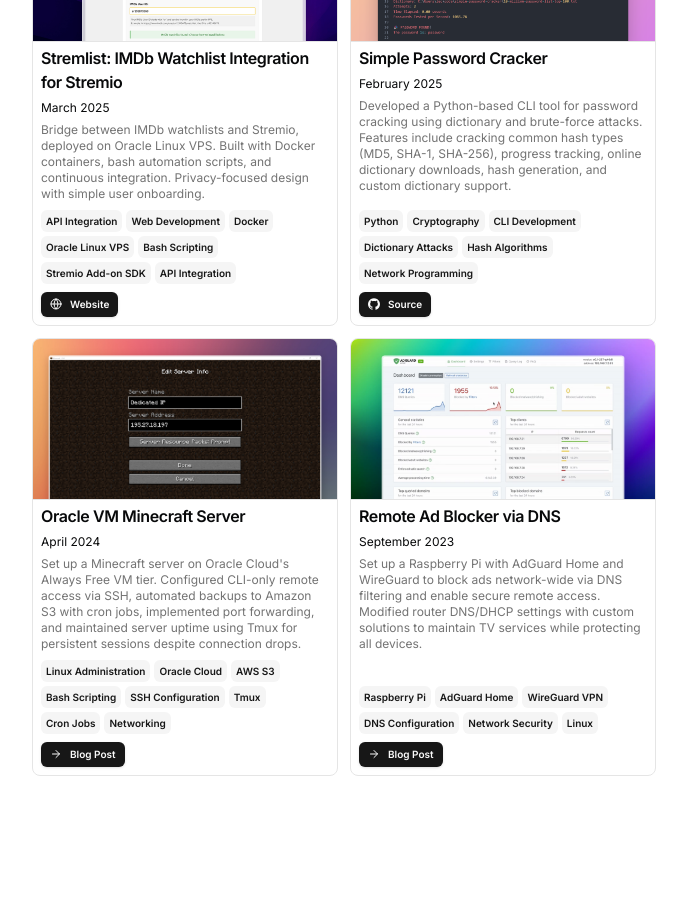
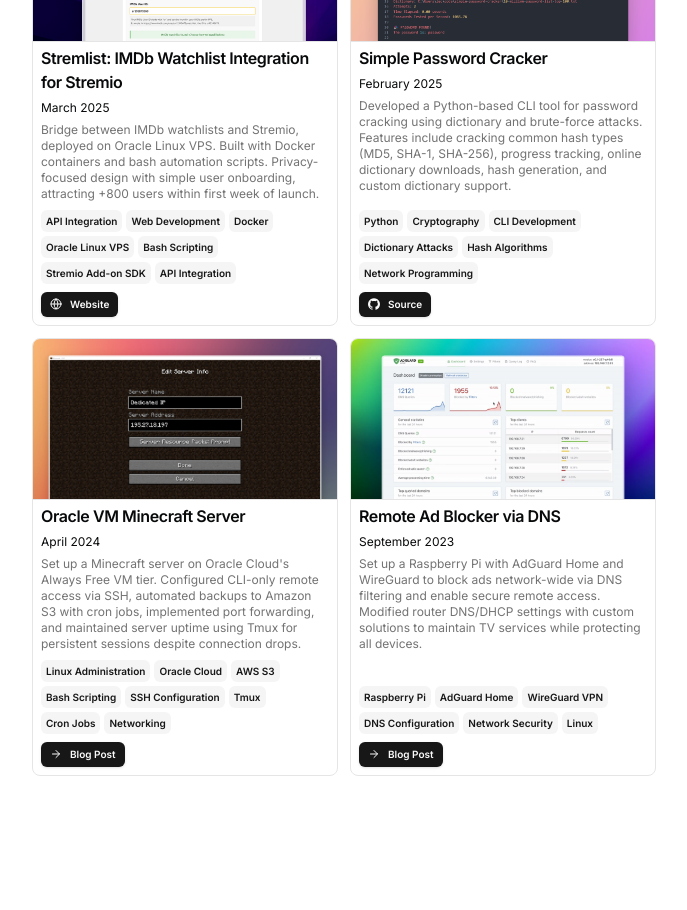
Before and after one commit to leo-mathurin/portfolio, a Next.js app: page / in a window 1280 px wide. Shown: the part 1700-2610 px from the top of the page, without its empty margins (296-983 px from the left). Built offline with nearby package versions, Linux system fonts and the light colour scheme.

Commit message:
stremlist: +800 users

```diff
--- a/src/data/resume.tsx
+++ b/src/data/resume.tsx
@@ -176,8 +176,8 @@ export const DATA = {
       active: true,
       newWindow: true,
       description: {
-        en: "Bridge between IMDb watchlists and Stremio, deployed on Oracle Linux VPS. Built with Docker containers, bash automation scripts, and continuous integration. Privacy-focused design with simple user onboarding.",
-        fr: "Pont entre liste de favoris IMDb et Stremio, déployé sur VPS Oracle Linux. Développé avec des conteneurs Docker, scripts bash d'automatisation et intégration continue. Conception axée sur la confidentialité avec processus d'intégration simplifié."
+        en: "Bridge between IMDb watchlists and Stremio, deployed on Oracle Linux VPS. Built with Docker containers and bash automation scripts. Privacy-focused design with simple user onboarding, attracting +800 users within first week of launch.",
+        fr: "Pont entre liste de favoris IMDb et Stremio, déployé sur VPS Oracle Linux. Développé avec des conteneurs Docker et scripts d'automatisation. Conception axée sur la confidentialité avec intégration simplifiée, attirant +800 utilisateurs en une semaine."
       },
       technologies: [
         { en: "API Integration", fr: "Intégration API" },
```
